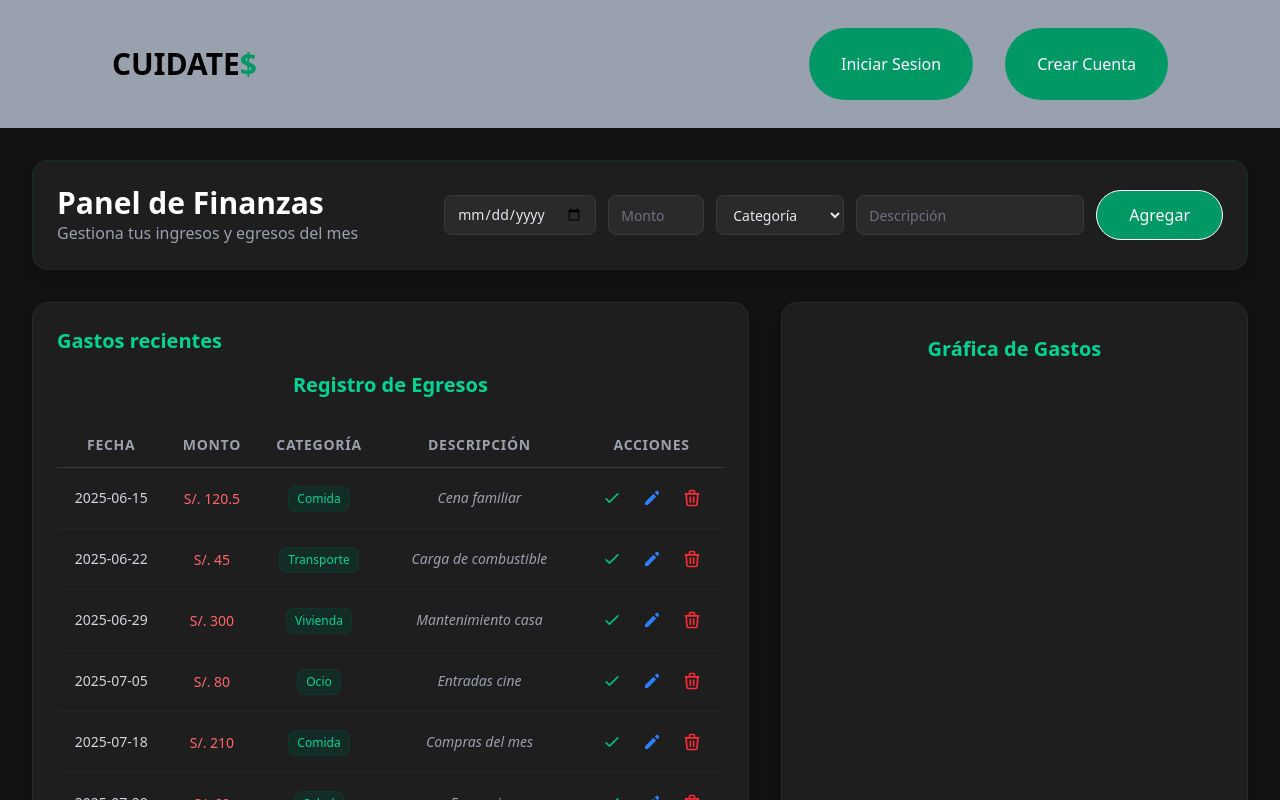
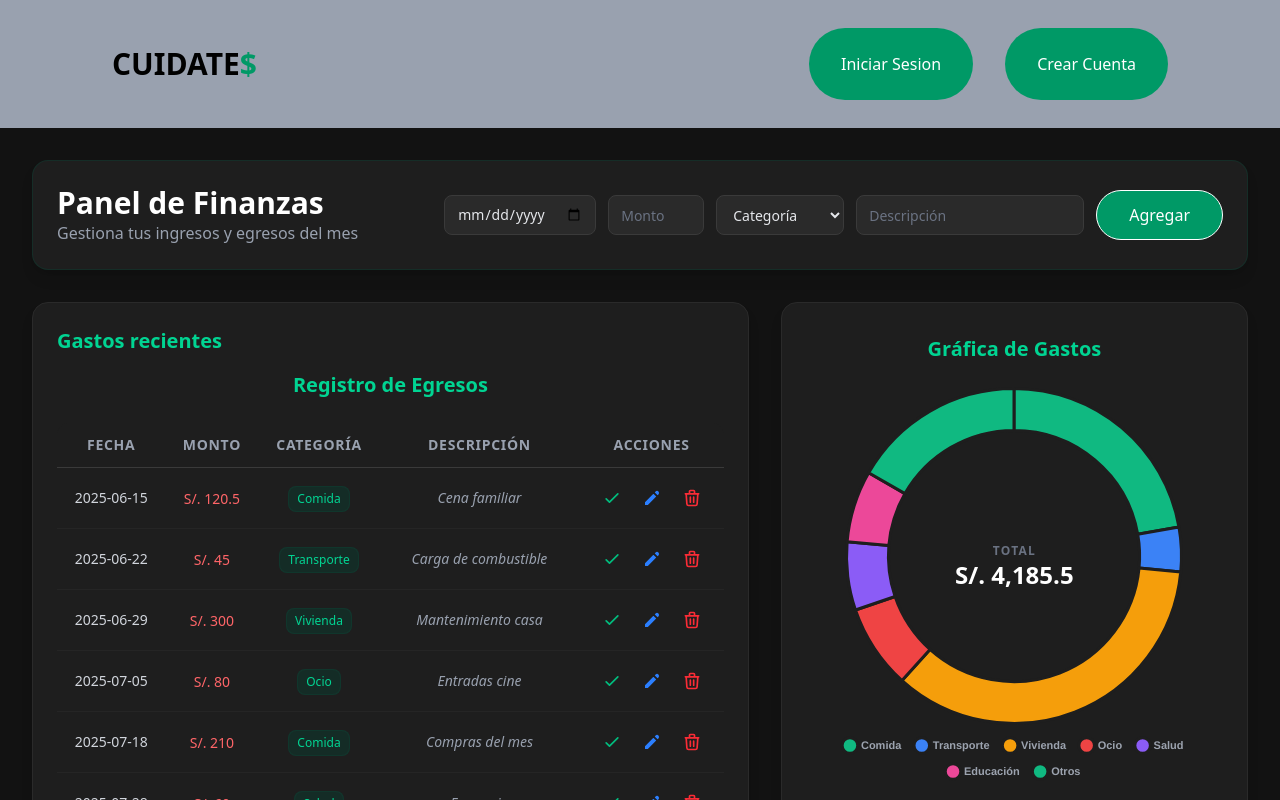
Before and after one commit to DoubleLiFFt/examen, a React (Vite) app: page /UserView in a window 1280 px wide. Shown: the top 800 px of the page. Built offline with nearby package versions, Linux system fonts and the light colour scheme.

Commit message:
Cambios en el gráfico

```diff
--- a/src/pages/Users/UserView.tsx
+++ b/src/pages/Users/UserView.tsx
@@ -16,15 +16,14 @@
                     </div>
                     <AddDetails />
                 </header>
-                <div className="grid grid-cols-1 lg:grid-cols-5 gap-8">
-                    {/* Tabla: Ocupa todo el ancho en móvil, 3 columnas en LG */}
-                    <section className="order-2 lg:order-1 lg:col-span-3 bg-[#1e1e1e] p-4 md:p-6 rounded-2xl shadow-lg border border-[#2a2a2a] overflow-hidden flex flex-col">
+                <div className="grid grid-cols-1 lg:grid-cols-5 gap-8 items-start">
+                    <section className="order-2 lg:order-1 lg:col-span-3 bg-[#1e1e1e] p-4 md:p-6 rounded-2xl shadow-lg border border-[#2a2a2a] flex flex-col">
                         <h2 className="text-xl font-semibold mb-4 text-emerald-400">Gastos recientes</h2>
                         <div className="overflow-x-auto">
                             <DetailsTable />
                         </div>
                     </section>
-                    <section className="order-1 lg:order-2 lg:col-span-2 bg-[#1e1e1e] p-6 md:p-8 rounded-2xl shadow-lg border border-[#2a2a2a] flex flex-col items-center justify-between">
+                    <section className="order-1 lg:order-2 lg:col-span-2 sticky top-8 bg-[#1e1e1e] p-6 md:p-8 rounded-2xl shadow-lg border border-[#2a2a2a] flex flex-col items-center">
                         <h2 className="text-xl font-semibold mb-6 text-emerald-400 text-center">Gráfica de Gastos</h2>
                         <div className="w-full aspect-square max-w-[320px] md:max-w-[400px] flex items-center justify-center relative">
                             <Graphic />
```
